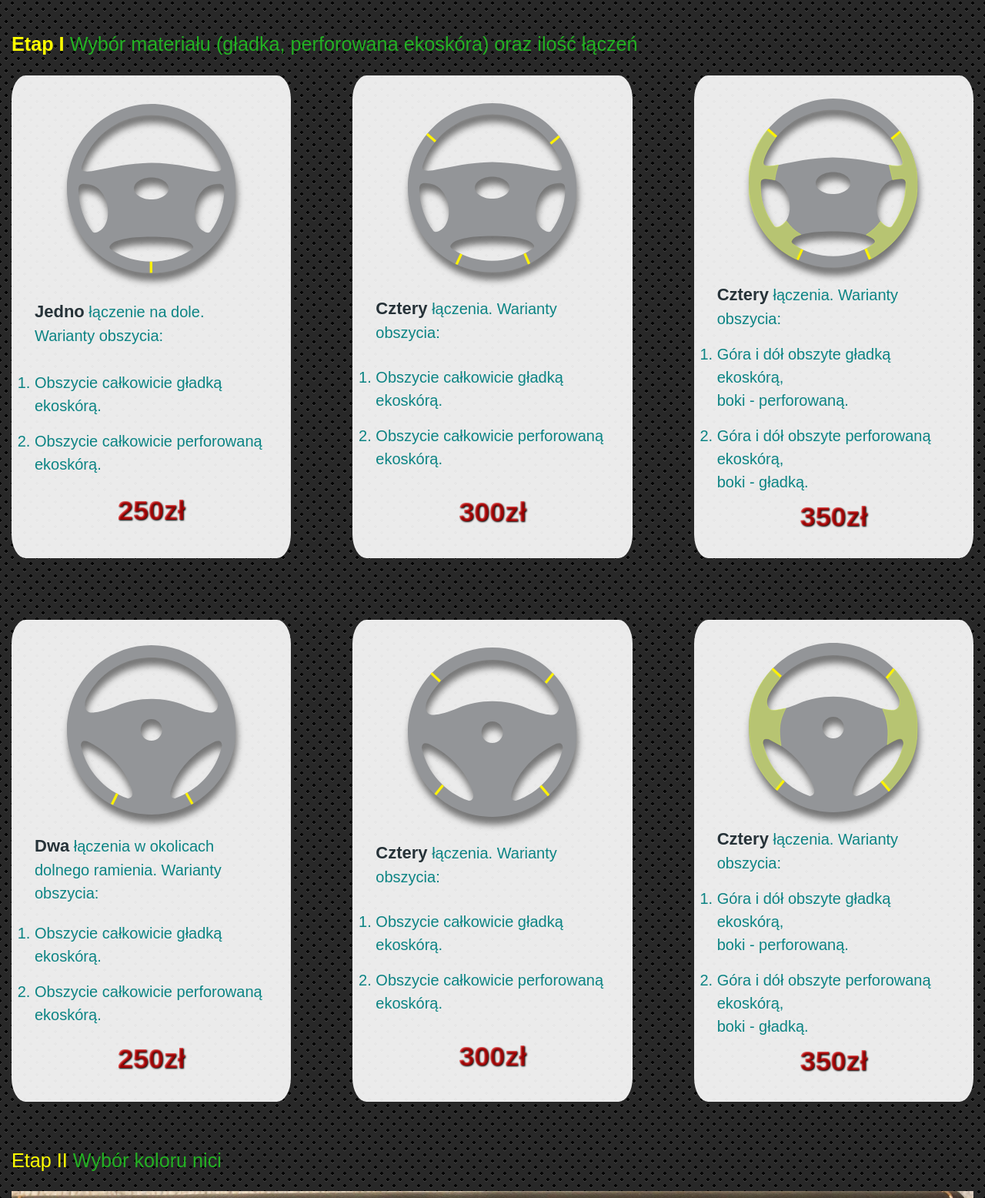
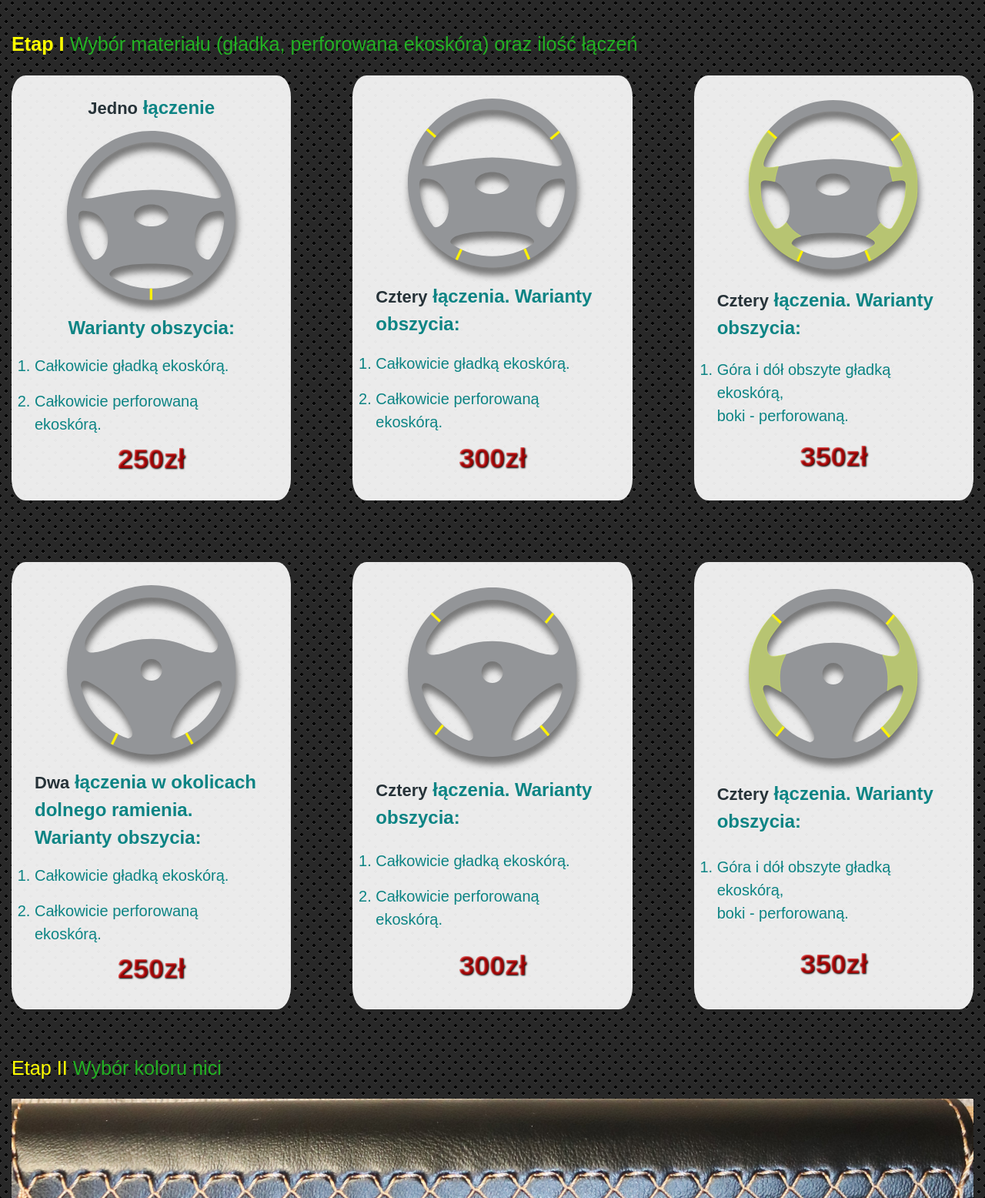
Before and after one commit to zakharchevna/Tapicer-Kierownic, a plain HTML site: page index.html in a window 1280 px wide. Shown: the part 2700-4256 px from the top of the page at 77% size. Drawn offline with Linux system fonts and the light colour scheme; a web font is replaced by a local one.

Commit message:
change item-step1 layout

```diff
--- a/index.html
+++ b/index.html
@@ -121,11 +121,12 @@
               łączeń</h3>
             <div class="price-step1__items">
               <div class="price-step1__item item-step1">
+                <p class="item-step1__title"><span>Jedno</span> łączenie</p>
                 <img src="./images/design/steering-wheel-4-1.svg" alt="" class="item-step1__image">
-                <p class="item-step1__description"><span>Jedno</span> łączenie na dole. Warianty obszycia:
+                <p class="item-step1__description">Warianty obszycia:
                 <ol class="item-step1__list">
-                  <li>Obszycie całkowicie gładką ekoskórą.</li>
-                  <li>Obszycie całkowicie perforowaną ekoskórą.</li>
+                  <li>Całkowicie gładką ekoskórą.</li>
+                  <li>Całkowicie perforowaną ekoskórą.</li>
                 </ol>
                 <p class="item-step1__price">250zł</p>
               </div>
@@ -133,8 +134,8 @@
                 <img src="./images/design/steering-wheel-4-4.svg" alt="" class="item-step1__image">
                 <p class="item-step1__description"><span>Cztery</span> łączenia. Warianty obszycia:
                 <ol class="item-step1__list">
-                  <li>Obszycie całkowicie gładką ekoskórą.</li>
-                  <li>Obszycie całkowicie perforowaną ekoskórą.</li>
+                  <li>Całkowicie gładką ekoskórą.</li>
+                  <li>Całkowicie perforowaną ekoskórą.</li>
                 </ol>
                 </p>
                 <p class="item-step1__price">300zł</p>
@@ -144,7 +145,6 @@
                 <p class="item-step1__description"><span>Cztery</span> łączenia. Warianty obszycia:
                 <ol class="item-step1__list">
                   <li>Góra i dół obszyte gładką ekoskórą,<br /> boki - perforowaną.</li>
-                  <li>Góra i dół obszyte perforowaną ekoskórą,<br /> boki - gładką.</li>
                 </ol>
 
                 </p>
@@ -155,8 +155,8 @@
                 <p class="item-step1__description"><span>Dwa</span> łączenia w okolicach dolnego ramienia. Warianty
                   obszycia:
                 <ol class="item-step1__list">
-                  <li>Obszycie całkowicie gładką ekoskórą.</li>
-                  <li>Obszycie całkowicie perforowaną ekoskórą.</li>
+                  <li>Całkowicie gładką ekoskórą.</li>
+                  <li>Całkowicie perforowaną ekoskórą.</li>
                 </ol>
                 </p>
                 <p class="item-step1__price">250zł</p>
@@ -165,8 +165,8 @@
                 <img src="./images/design/steering-wheel-3-4.svg" alt="" class="item-step1__image">
                 <p class="item-step1__description"><span>Cztery</span> łączenia. Warianty obszycia:
                 <ol class="item-step1__list">
-                  <li>Obszycie całkowicie gładką ekoskórą.</li>
-                  <li>Obszycie całkowicie perforowaną ekoskórą.</li>
+                  <li>Całkowicie gładką ekoskórą.</li>
+                  <li>Całkowicie perforowaną ekoskórą.</li>
                 </ol>
                 </p>
                 <p class="item-step1__price">300zł</p>
@@ -176,7 +176,6 @@
                 <p class="item-step1__description"><span>Cztery</span> łączenia. Warianty obszycia:
                 <ol class="item-step1__list">
                   <li>Góra i dół obszyte gładką ekoskórą,<br /> boki - perforowaną.</li>
-                  <li>Góra i dół obszyte perforowaną ekoskórą,<br /> boki - gładką.</li>
                 </ol>
                 </p>
                 <p class="item-step1__price">350zł</p>
--- a/scss/_price.scss
+++ b/scss/_price.scss
@@ -98,6 +98,14 @@
 }
 .item-step1 {
 
+
+  &__title {
+    font-size: rem(24);
+    font-weight: 700;
+    &:not(:last-child) {
+      margin-bottom: rem(18);
+    }
+  }
   // .item-step1__image
 
   &__image {
@@ -106,6 +114,8 @@
   // .item-step1__description
 
   &__description {
+    font-size: rem(24);
+    font-weight: 700;
     line-height: 1.5;
     &:not(:last-child) {
       margin: rem(18) 0 rem(8) 0;
```
Also changed, not shown: css/index-min.css, css/index.css.
